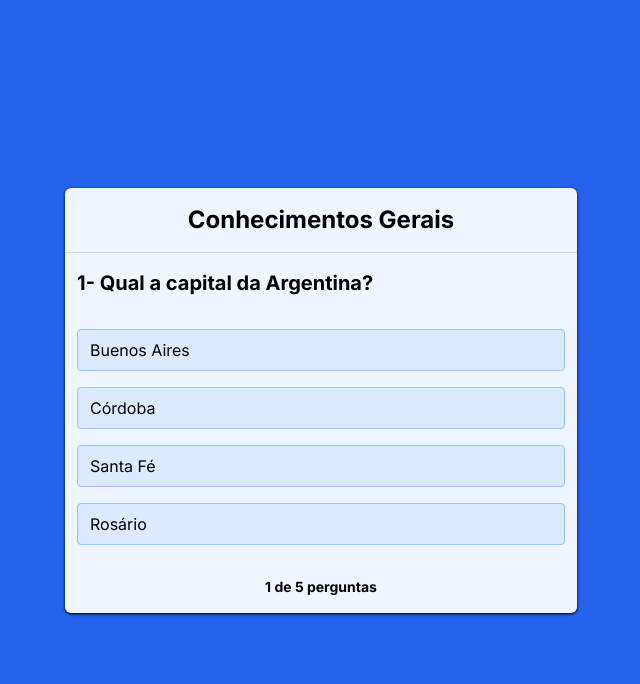
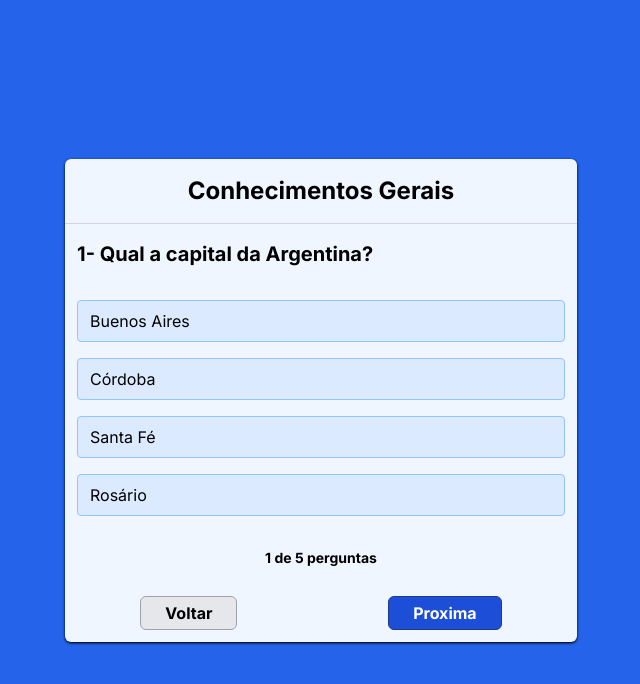
Before and after one commit to ClaudineRoberto/curso-react, a Next.js app in the folder react-primeiro-projeto/: page / in a window 1280 px wide. Shown: the top 684 px of the page, without its empty margins (319-959 px from the left). Built offline with nearby package versions, Linux system fonts and the light colour scheme.

Commit message:
projeto quiz

```diff
--- a/react-primeiro-projeto/src/app/components/Question.tsx
+++ b/react-primeiro-projeto/src/app/components/Question.tsx
@@ -1,18 +1,19 @@
-import { useState } from "react";
-import { questions } from "../data/questions";
+import { SetStateAction, useState } from "react";
 import { Option } from "../types/Question";
 
 type Props = {
     id: number;
     question: string;
     options: Option[];
+    selectedOption: number
+    setSelectedOption: React.Dispatch<React.SetStateAction<number>>
 }
 
 
 
-export const Question = ({ id, question, options }: Props) => {
+export const Question = ({ id, question, options, selectedOption, setSelectedOption }: Props) => {
 
-    const [selectedOption, setSelectedOption] = useState(0)
+
 
     const handleClick = (id: number) => {
         setSelectedOption(id)
--- a/react-primeiro-projeto/src/app/page.tsx
+++ b/react-primeiro-projeto/src/app/page.tsx
@@ -8,6 +8,7 @@ import { questions } from "./data/questions";
 const Page = () => {
 
   const [currentQuestion, setCurrentQuestion] = useState(0)
+  const [selectedOption, setSelectedOption] = useState(0)
 
 
   return (
@@ -20,12 +21,33 @@ const Page = () => {
           id = {questions[currentQuestion].id}
           question = {questions[currentQuestion].question}
           options = {questions[currentQuestion].options}
+          selectedOption = {selectedOption}
+          setSelectedOption = {setSelectedOption}
 
         />
 
         <div className=" py-4 flex justify-center font-bold text-sm">
           {currentQuestion + 1} de {questions.length} pergunta{questions.length === 1? "" : "s"}
         </div>
+
+        <div className="flex justify-around py-3">
+          <button onClick={() => {
+              if(currentQuestion > 0){
+                setSelectedOption(0)
+                setCurrentQuestion(currentQuestion - 1)
+              }
+            }} className="border border-gray-400 bg-gray-200 rounded-md px-6 py-1 font-bold">Voltar</button>
+
+          <button className="border border-blue-900 bg-blue-700 rounded-md px-6 py-1 text-white font-bold"
+          onClick={
+            () => {
+              if(currentQuestion < questions.length - 1){
+                setSelectedOption(0)
+                setCurrentQuestion(currentQuestion + 1)
+              }
+            }}>Proxima</button>
+        </div>
+
       </div>
     </div>
   );
```
